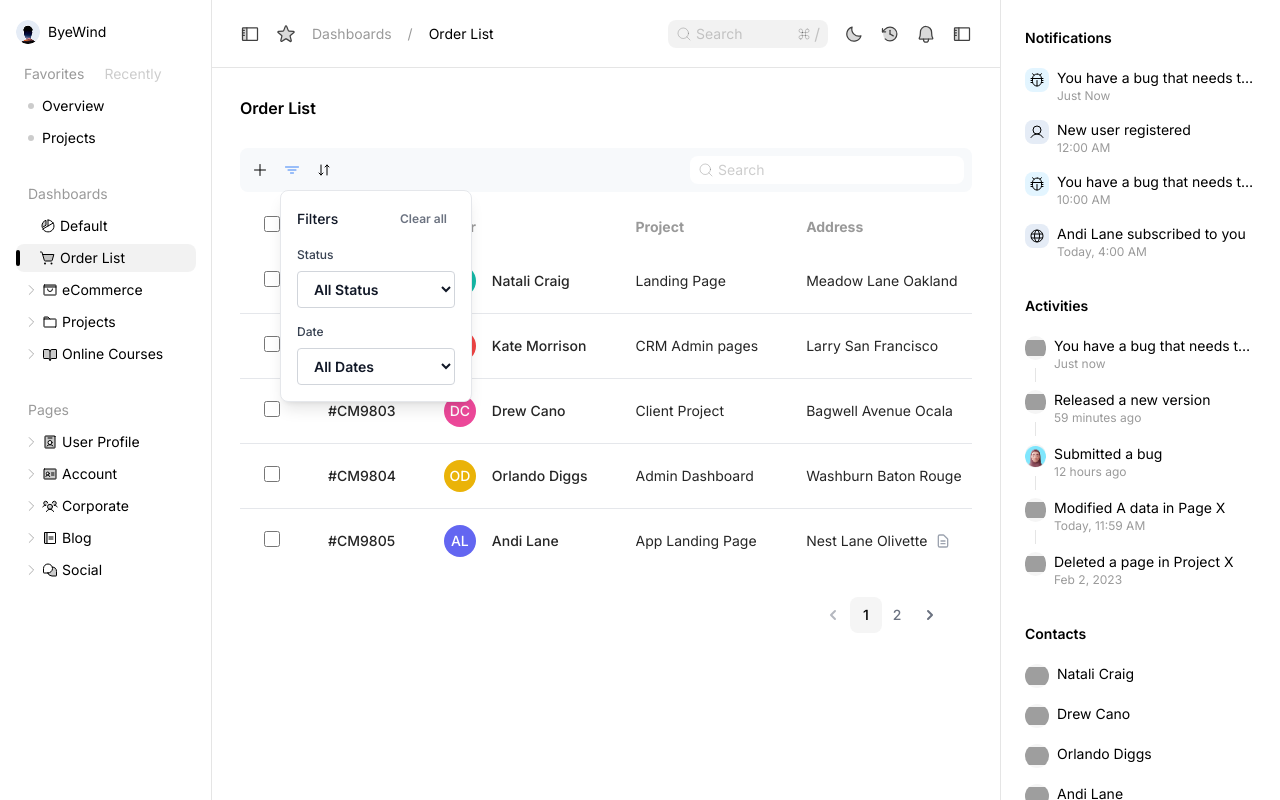
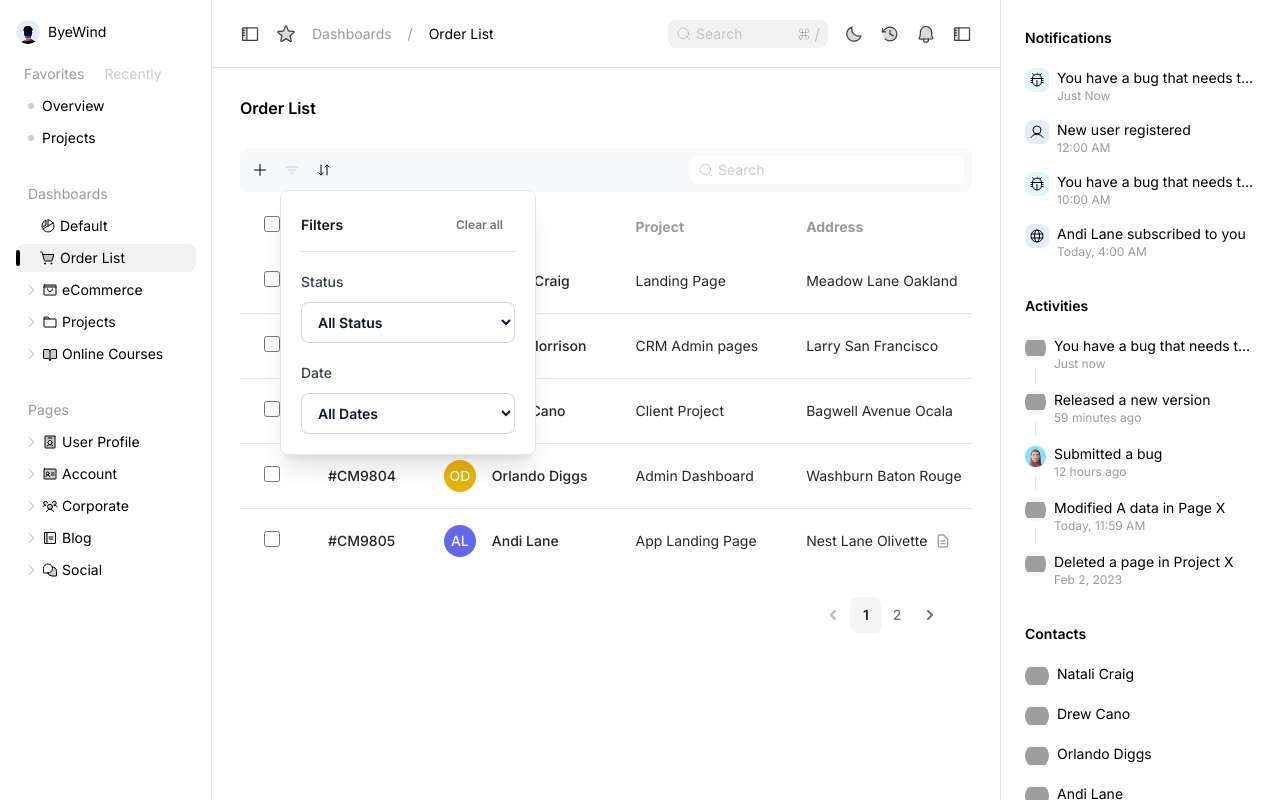
Before and after one commit to shristigupta12/interactive-dashboard, a React (Create React App) app: page /dashboard/order-list in a window 1280 px wide. Both pictures are taken after a click on the icon 292 px from the left and 170 px from the top of the page. Built offline with nearby package versions, Linux system fonts and the light colour scheme; grey boxes are pictures that could not be loaded.

Commit message:
completed

```diff
--- a/src/components/search-input.tsx
+++ b/src/components/search-input.tsx
@@ -24,7 +24,7 @@ export const SearchInput = ({
             <input
                 type="text"
                 placeholder="Search"
-                className={`w-full ${backgroundColor} outline-none rounded-[8px] ${theme === 'dark' ? 'text-white/20 placeholder:text-white/20' : 'text-black/80 placeholder:text-black/20'} focus:outline-none focus:ring-0 active:outline-none active:ring-0 pr-9 pl-7 py-1 text-sm transition-all duration-300 ${isFocused ? 'border-[1px] border-[#A8C5DA]' : ''}`}
+                className={`w-full ${backgroundColor} outline-none rounded-[8px] ${theme === 'dark' ? 'text-white/80 placeholder:text-white/20' : 'text-black/80 placeholder:text-black/20'} focus:outline-none focus:ring-0 active:outline-none active:ring-0 pr-9 pl-7 py-1 text-sm transition-all duration-300 ${isFocused ? 'border-[1px] border-[#A8C5DA]' : ''}`}
                 value={value}
                 onChange={(e) => onChange(e.target.value)}
                 onFocus={() => setIsFocused(true)}
--- a/src/modules/main/order-list/components/order-list-header.tsx
+++ b/src/modules/main/order-list/components/order-list-header.tsx
@@ -96,24 +96,24 @@ export const OrderListHeader: React.FC<OrderListHeaderProps> = ({
           <div className='p-1 relative' ref={filterRef}>
             <FunnelSimple
               size={16}
-              className={`cursor-pointer ${showFilters || hasActiveFilters ? 'text-blue-500' : ''}`}
+              className={`cursor-pointer ${showFilters || hasActiveFilters ? 'text-[#C6C7F8]' : ''}`}
               onClick={onFilterToggle}
             />
             {/* Active filter indicator */}
             {hasActiveFilters && (
-              <div className="absolute -top-1 -right-1 w-2 h-2 bg-blue-500 rounded-full"></div>
+              <div className="absolute -top-1 -right-1 w-2 h-2 bg-[#C6C7F8] rounded-full"></div>
             )}
             {/* Filter Dropdown */}
             {showFilters && (
-              <div className={`absolute top-full left-0 mt-2 z-50 min-w-48 rounded-lg shadow-lg ${theme === 'dark' ? 'bg-gray-800 border border-gray-700' : 'bg-white border border-gray-200'}`}>
-                <div className="p-4 space-y-4">
-                  <div className="flex items-center justify-between">
-                    <h3 className={`text-sm font-medium ${theme === 'dark' ? 'text-white' : 'text-gray-900'}`}>
+              <div className={`absolute top-full left-0 mt-2 z-50 min-w-64 rounded-lg shadow-xl border ${theme === 'dark' ? 'bg-black border-neutral-600' : 'bg-white border-gray-200'}`}>
+                <div className="p-5 space-y-5">
+                  <div className="flex items-center justify-between border-b pb-3">
+                    <h3 className={`text-sm font-semibold ${theme === 'dark' ? 'text-white' : 'text-gray-900'}`}>
                       Filters
                     </h3>
                     <button
                       onClick={onClearFilters}
-                      className={`text-xs px-2 py-1 rounded ${theme === 'dark' ? 'text-gray-400 hover:text-white' : 'text-gray-500 hover:text-gray-700'}`}
+                      className={`text-xs px-3 py-1.5 rounded-md transition-colors ${theme === 'dark' ? 'text-gray-400 hover:text-white hover:bg-black' : 'text-gray-500 hover:text-gray-700 hover:bg-gray-100'}`}
                     >
                       Clear all
                     </button>
@@ -121,16 +121,16 @@ export const OrderListHeader: React.FC<OrderListHeaderProps> = ({
 
                   {/* Status Filter */}
                   <div>
-                    <label className={`block text-xs font-medium mb-2 ${theme === 'dark' ? 'text-gray-300' : 'text-gray-700'}`}>
+                    <label className={`block text-sm font-medium mb-2.5 ${theme === 'dark' ? 'text-gray-200' : 'text-gray-700'}`}>
                       Status
                     </label>
                     <select
                       value={filters.status}
                       onChange={(e) => onFilterChange('status', e.target.value)}
-                      className={`w-full text-sm rounded border ${theme === 'dark' ? 'bg-gray-700 border-gray-600 text-white' : 'bg-white border-gray-300 text-gray-900'} px-3 py-2 focus:outline-none focus:ring-2 focus:ring-blue-500`}
+                      className={`w-full text-sm rounded-lg border px-3 py-2.5 focus:outline-none focus:ring-2 focus:ring-blue-500 transition-colors ${theme === 'dark' ? 'bg-black border-gray-600 text-white hover:border-gray-500' : 'bg-white border-gray-300 text-gray-900 hover:border-gray-400'}`}
                     >
                       {statusOptions.map(option => (
-                        <option key={option.value} value={option.value}>
+                        <option key={option.value} value={option.value} className={theme === 'dark' ? 'bg-black' : 'bg-white'}>
                           {option.label}
                         </option>
                       ))}
@@ -139,16 +139,16 @@ export const OrderListHeader: React.FC<OrderListHeaderProps> = ({
 
                   {/* Date Filter */}
                   <div>
-                    <label className={`block text-xs font-medium mb-2 ${theme === 'dark' ? 'text-gray-300' : 'text-gray-700'}`}>
+                    <label className={`block text-sm font-medium mb-2.5 ${theme === 'dark' ? 'text-gray-200' : 'text-gray-700'}`}>
                       Date
                     </label>
                     <select
                       value={filters.date}
                       onChange={(e) => onFilterChange('date', e.target.value)}
-                      className={`w-full text-sm rounded border ${theme === 'dark' ? 'bg-gray-700 border-gray-600 text-white' : 'bg-white border-gray-300 text-gray-900'} px-3 py-2 focus:outline-none focus:ring-2 focus:ring-blue-500`}
+                      className={`w-full text-sm rounded-lg border px-3 py-2.5 focus:outline-none focus:ring-2 focus:ring-blue-500 transition-colors ${theme === 'dark' ? 'bg-black border-gray-600 text-white hover:border-gray-500' : 'bg-white border-gray-300 text-gray-900 hover:border-gray-400'}`}
                     >
                       {dateOptions.map(option => (
-                        <option key={option.value} value={option.value}>
+                        <option key={option.value} value={option.value} className={theme === 'dark' ? 'bg-black' : 'bg-white'}>
                           {option.label}
                         </option>
                       ))}
--- a/src/modules/main/order-list/components/order-list-table-header.tsx
+++ b/src/modules/main/order-list/components/order-list-table-header.tsx
@@ -25,7 +25,7 @@ export const OrderListTableHeader: React.FC<OrderListTableHeaderProps> = ({
                 if (input) input.indeterminate = someSelected && !allSelected;
               }}
               onChange={(e) => onSelectAll(e.target.checked)}
-              className="h-4 w-4 text-white border-gray-300 rounded checked:bg-black checked:border-black focus:ring-black focus:ring-offset-0 [&:checked]:bg-black [&:checked]:border-black [&:checked]:text-white dark:bg-black dark:border-black dark:[&:checked]:bg-[#C6C7F8] dark:[&:checked]:border-[#C6C7F8]"
+              className={`h-4 w-4 text-white border-gray-300 rounded checked:bg-black checked:border-black focus:ring-black focus:ring-offset-0 [&:checked]:bg-black [&:checked]:border-black [&:checked]:text-white ${theme==="dark" && "bg-black border-gray-600"} `}
               style={{
                 accentColor: theme === 'dark' ? '#C6C7F8' : 'black'
               }}
--- a/src/modules/right-sidebar/components/activities/activities-item.tsx
+++ b/src/modules/right-sidebar/components/activities/activities-item.tsx
@@ -6,7 +6,7 @@ export const ActivitesItem = ({item}:{item:ActivitiesType}) => {
     const {theme} = useTheme();
     return(
         <motion.div
-            className="p-1 rounded-[8px] flex gap-2 w-full cursor-pointer hover:bg-black/5 dark:hover:bg-white/5 transition-all duration-200 ease-in-out"
+            className={`p-1 rounded-[8px] flex gap-2 w-full cursor-pointer transition-all duration-200 ease-in-out ${theme === 'dark' ? 'hover:bg-white/15' : 'hover:bg-neutral-100'}`}
             whileHover={{
                 scale: 1.01,
                 y: -1,
--- a/src/modules/right-sidebar/components/contacts/contacts-item.tsx
+++ b/src/modules/right-sidebar/components/contacts/contacts-item.tsx
@@ -1,10 +1,12 @@
 import { ContactsType } from "../../types/contacts-type"
 import { motion } from "framer-motion"
+import { useTheme } from "../../../contexts/theme-context"
 
 export const ContactItem = ({item}:{item:ContactsType}) => {
+    const {theme} = useTheme();
     return(
         <motion.div
-            className="p-1 rounded-[8px] flex gap-2 cursor-pointer hover:bg-black/5 dark:hover:bg-white/5 transition-all duration-200 ease-in-out"
+            className={`p-1 rounded-[8px] flex gap-2 cursor-pointer transition-all duration-200 ease-in-out ${theme === 'dark' ? 'hover:bg-white/15' : 'hover:bg-neutral-100'}`}
             whileHover={{
                 scale: 1.01,
                 y: -1,
--- a/src/modules/right-sidebar/components/notifications/notification-item.tsx
+++ b/src/modules/right-sidebar/components/notifications/notification-item.tsx
@@ -7,7 +7,7 @@ export const NotificationItem = ({item}:{item:NotificationType}) => {
     const {theme} = useTheme();
     return(
         <motion.div
-            className="p-1 rounded-[8px] flex gap-2 w-full cursor-pointer hover:bg-black/5 dark:hover:bg-white/5 transition-all duration-200 ease-in-out"
+            className={`p-1 rounded-[8px] flex gap-2 w-full cursor-pointer transition-all duration-200 ease-in-out ${theme === 'dark' ? 'hover:bg-white/15' : 'hover:bg-neutral-100'}`}
             whileHover={{
                 scale: 1.01,
                 y: -1,
```
Also changed, not shown: src/modules/main/order-list/components/order-list-pagination.tsx (+5 -5 lines).
